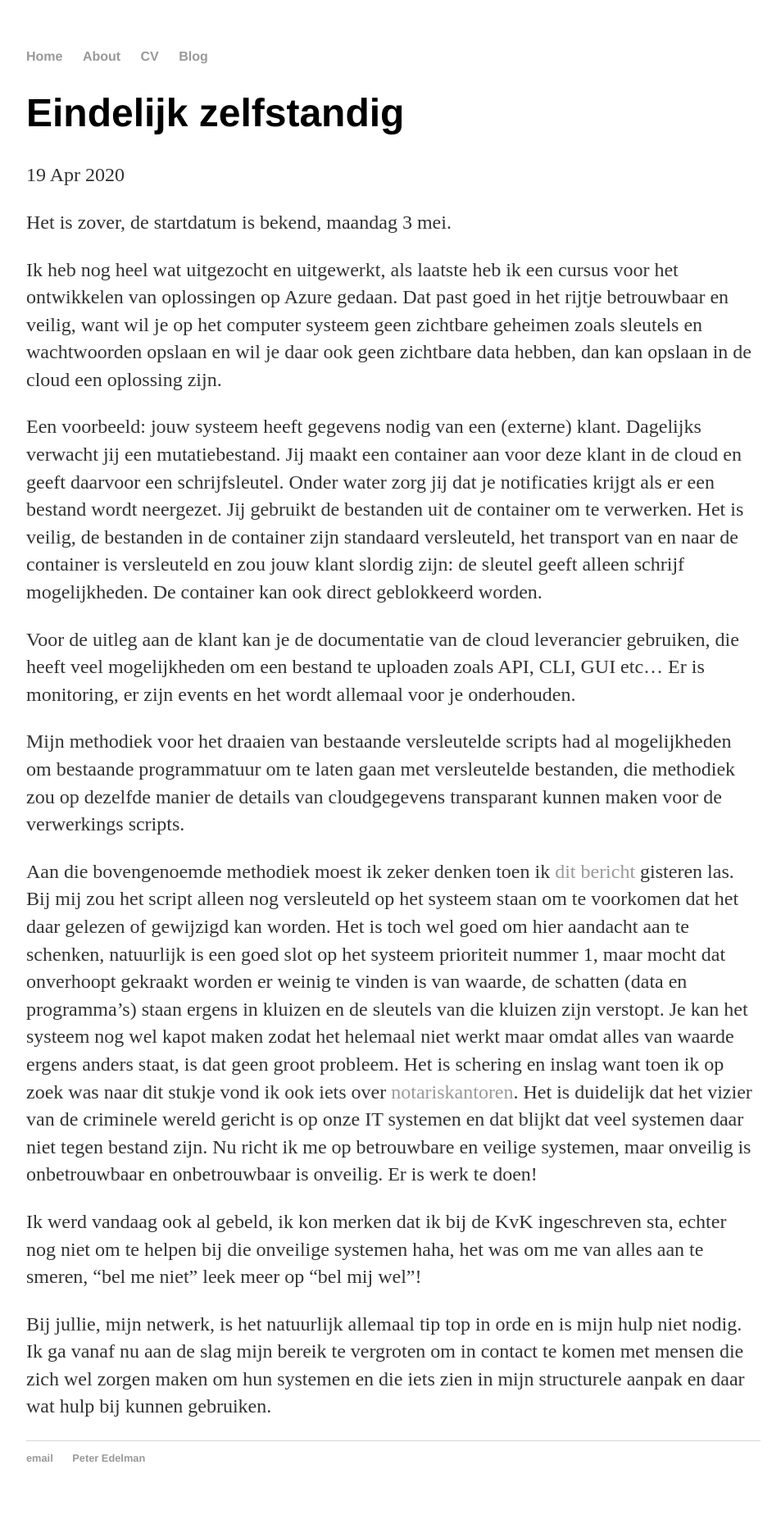
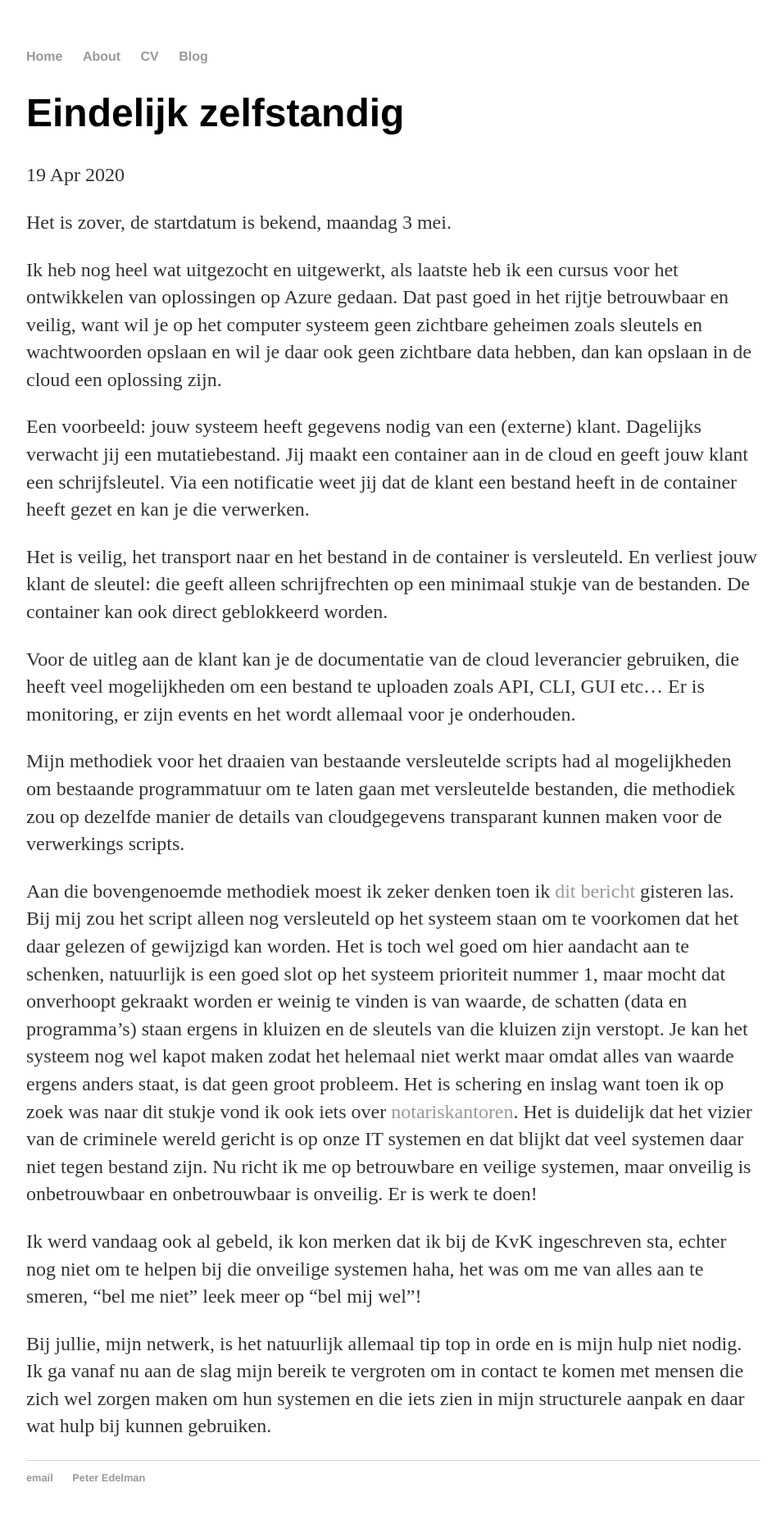
Before and after one commit to paedelm/paedelm.github.io, a Jekyll site: the page built from _posts/2021-04-19-Start-van mijn-zelfstandigheid.md, in a window 1280 px wide. Shown: the whole page at 82% size, without its empty margins (160-1113 px from the left). Built offline with Jekyll 4.4.1, drawn with Linux system fonts in a browser that asks for light colours; before the commit the page ends 1846 px from its top, so only the background shows below that.

Commit message:
inhoud eenvoudigere taal

```diff
--- a/_posts/2021-04-19-Start-van mijn-zelfstandigheid.md
+++ b/_posts/2021-04-19-Start-van mijn-zelfstandigheid.md
@@ -8,7 +8,9 @@ Het is zover, de startdatum is bekend, maandag 3 mei.
 
 Ik heb nog heel wat uitgezocht en uitgewerkt, als laatste heb ik een cursus voor het ontwikkelen van oplossingen op Azure gedaan. Dat past goed in het rijtje betrouwbaar en veilig, want wil je op het computer systeem geen zichtbare geheimen zoals sleutels en wachtwoorden opslaan en wil je daar ook geen zichtbare data hebben, dan kan opslaan in de cloud een oplossing zijn.
 
-Een voorbeeld: jouw systeem heeft gegevens nodig van een (externe) klant. Dagelijks verwacht jij een mutatiebestand. Jij maakt een container aan voor deze klant in de cloud en geeft daarvoor een schrijfsleutel. Onder water zorg jij dat je notificaties krijgt als er een bestand wordt neergezet. Jij gebruikt de bestanden uit de container om te verwerken. Het is veilig, de bestanden in de container zijn standaard versleuteld, het transport van en naar de container is versleuteld en zou jouw klant slordig zijn: de sleutel geeft alleen schrijf mogelijkheden. De container kan ook direct geblokkeerd worden.
+Een voorbeeld: jouw systeem heeft gegevens nodig van een (externe) klant. Dagelijks verwacht jij een mutatiebestand. Jij maakt een container aan in de cloud en geeft jouw klant een schrijfsleutel. Via een notificatie weet jij dat de klant een bestand heeft in de container heeft gezet en kan je die verwerken.
+
+Het is veilig, het transport naar en het bestand in de container is versleuteld. En verliest jouw klant de sleutel: die geeft alleen schrijfrechten op een minimaal stukje van de bestanden. De container kan ook direct geblokkeerd worden.
 
 Voor de uitleg aan de klant kan je de documentatie van de cloud leverancier gebruiken, die heeft veel mogelijkheden om een bestand te uploaden zoals API, CLI,  GUI etc... Er is monitoring, er zijn events en het wordt allemaal voor je onderhouden.
 
```
